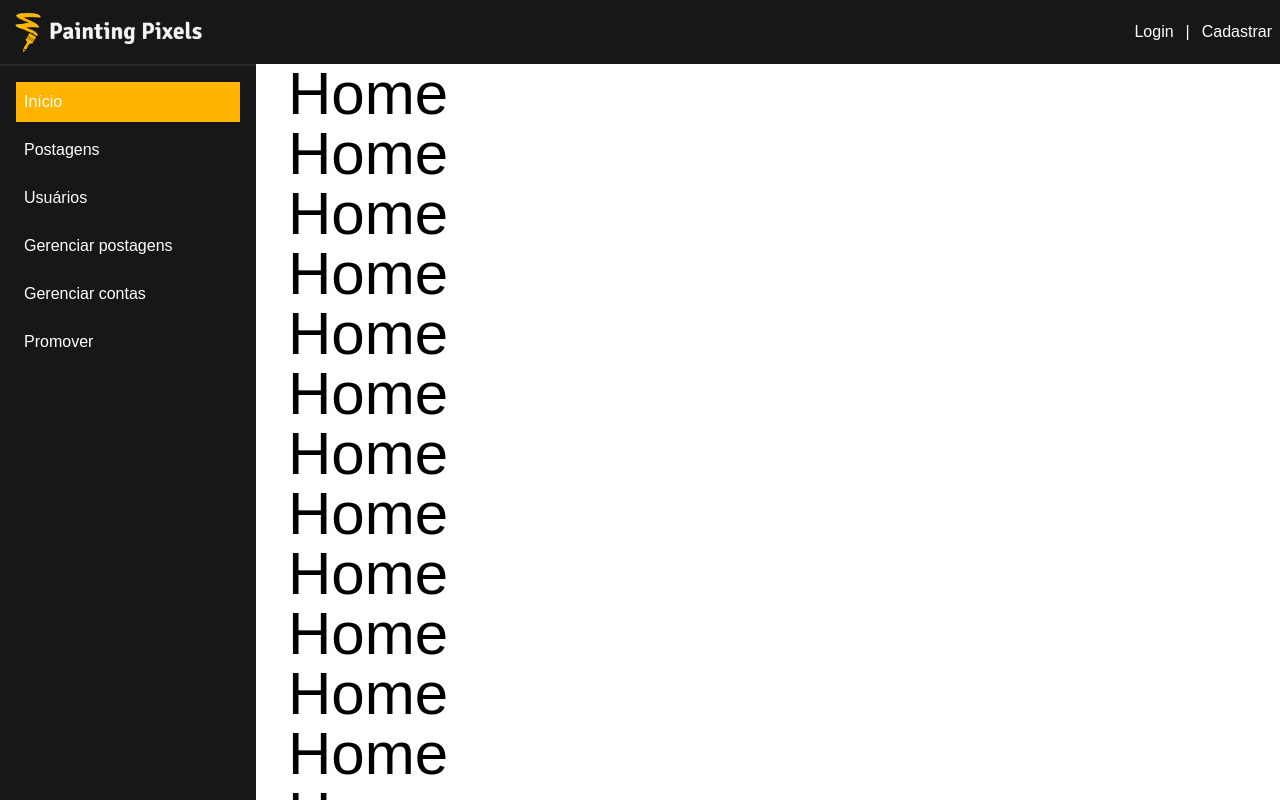
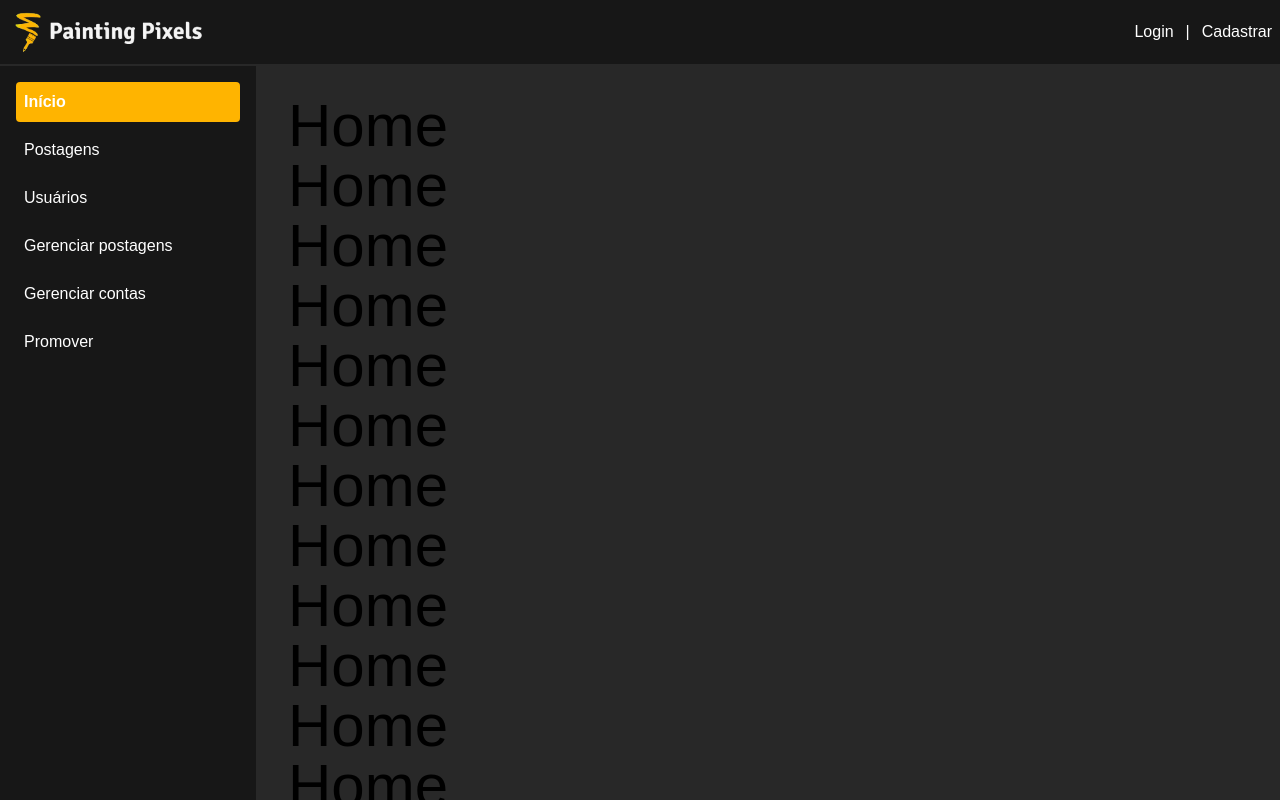
Before and after one commit to SamuelJacobsenB/projeto-paint-site, a Next.js app in the folder apps/frontend/: page / in a window 1280 px wide. Shown: the top 800 px of the page. Built offline with nearby package versions, Linux system fonts and the light colour scheme.

Commit message:
(front) fix: Ajustando detalhes no layout

```diff
--- a/apps/frontend/src/components/layout/layout.tsx
+++ b/apps/frontend/src/components/layout/layout.tsx
@@ -6,11 +6,11 @@ const Layout = ({ children }: ComponentWithChildren) => {
     <>
       <Header />
       <div
-        className="flex flex-col flex-wrap min-w-full min-h-full lg:flex-row lg:gap-8
+        className="flex flex-col flex-wrap bg-secondary min-w-full min-h-full lg:flex-row
       "
       >
         <NavBar />
-        <div>{children}</div>
+        <div className="flex-1 bg-light_secondary p-8">{children}</div>
       </div>
     </>
   );
--- a/apps/frontend/src/components/layout/nav/index.tsx
+++ b/apps/frontend/src/components/layout/nav/index.tsx
@@ -3,7 +3,7 @@ import { Menu } from "./menu";
 
 const NavBar = () => {
   return (
-    <nav className="sticky top-0 z-10 flex justify-between items-center bg-secondary w-full p-4 border-t-2 border-light_secondary lg:top-14 lg:w-1/4 lg:max-w-64 lg:min-h-full">
+    <nav className="sticky top-0 z-10 flex justify-between items-center bg-secondary w-full p-4 border-t-2 border-light_secondary lg:top-16 lg:w-1/4 lg:max-w-64 lg:h-full">
       <ChossedLink />
       <Menu />
     </nav>
--- a/apps/frontend/src/components/layout/nav/menu-link.tsx
+++ b/apps/frontend/src/components/layout/nav/menu-link.tsx
@@ -11,7 +11,7 @@ const MenuLink = ({ link, path }: NavLinkProps) => {
     <li
       className={`flex w-full h-10 text-white text-md p-2 cursor-pointer hover:bg-light_secondary hover:underline ${
         path === link.href &&
-        "bg-primary text-black cursor-default hover:bg-primary hover:no-underline"
+        "bg-primary text-black font-bold hover:cursor-default hover:bg-primary hover:no-underline lg:rounded"
       }`}
     >
       {path === link.href && <p className="w-full h-full"> {link.label}</p>}
```
